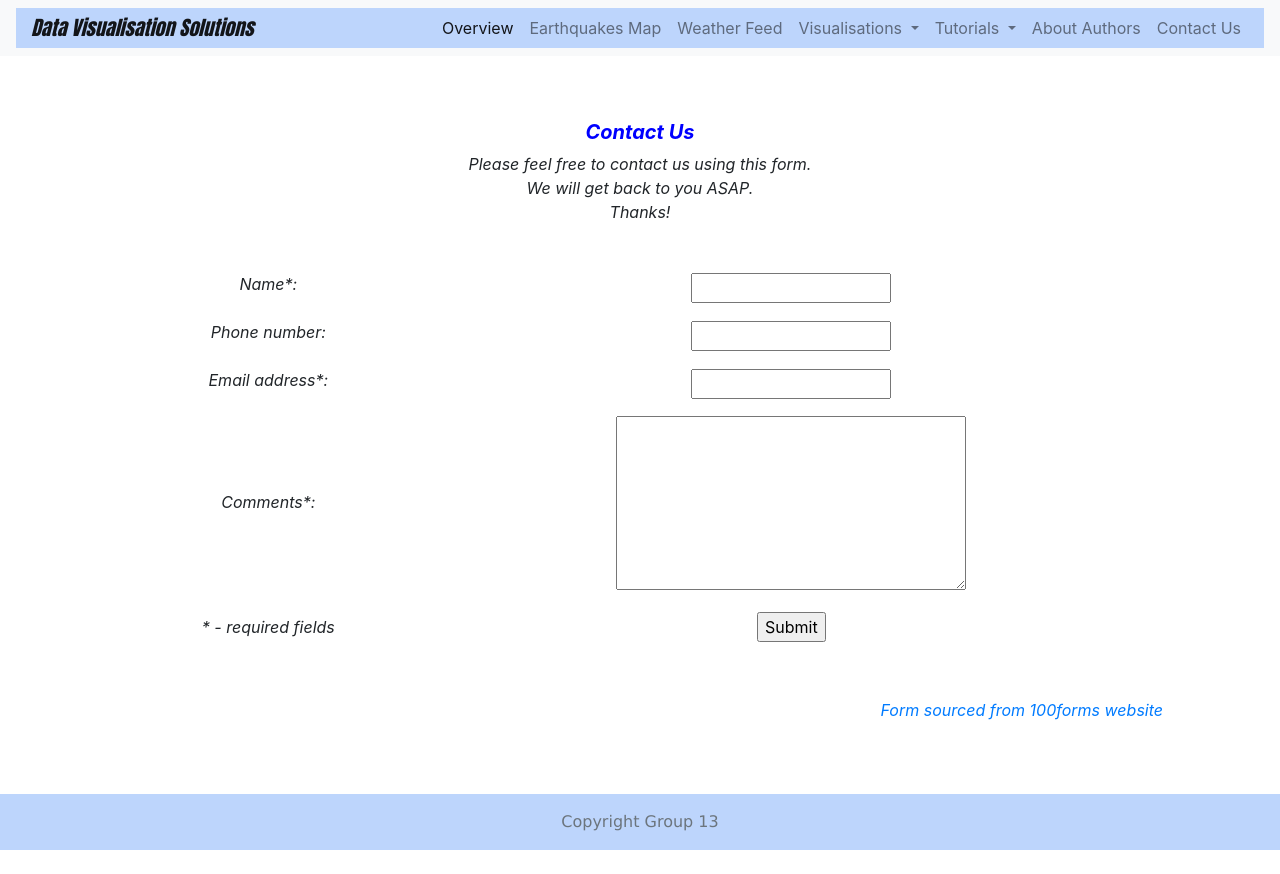
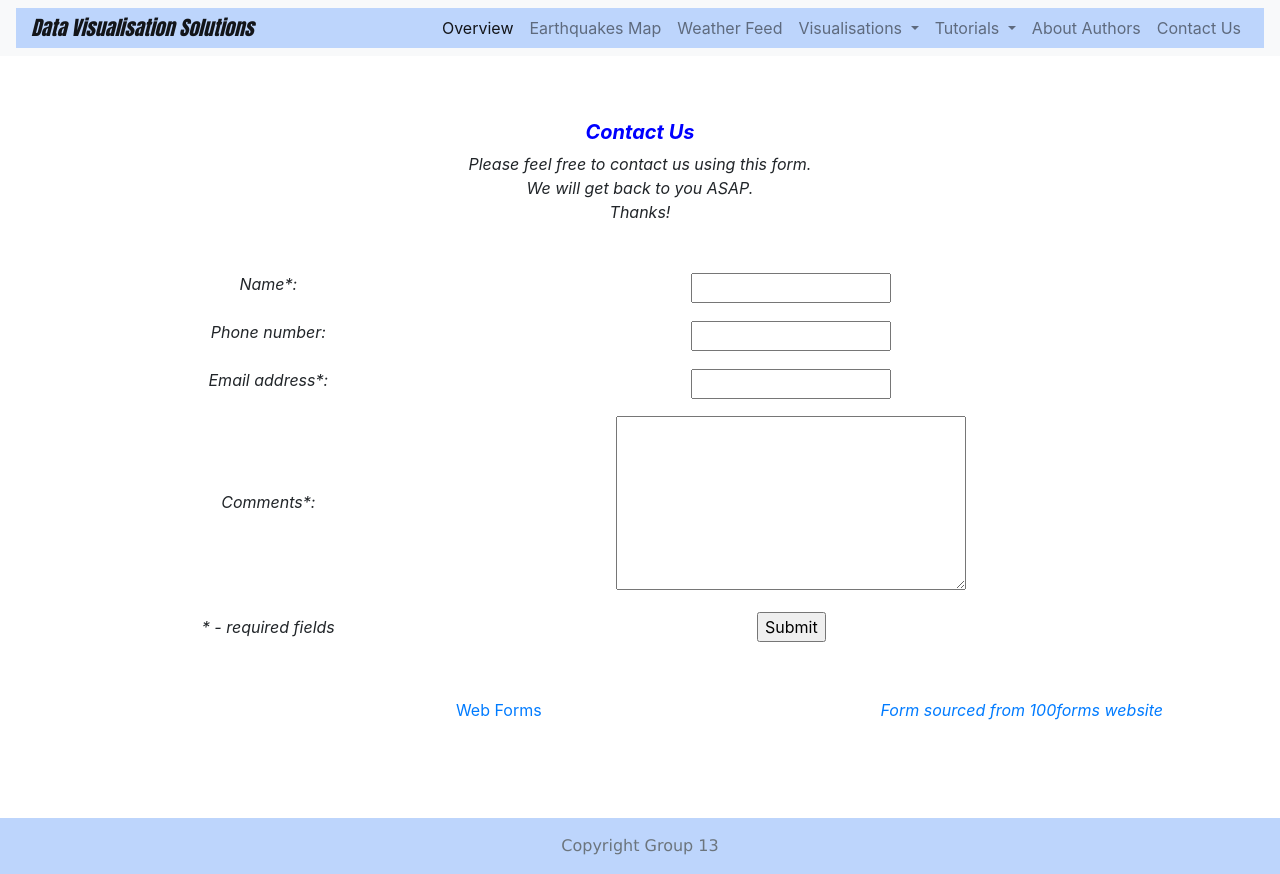
Before and after one commit to group13IP3/group13IP3.github.io, a plain HTML site: page Contact Us.html in a window 1280 px wide. Before the commit the page ends 850 px from the top, so only its background shows below. Drawn offline with nearby package versions, Linux system fonts and the light colour scheme.

Commit message:
Update Contact Us.html

```diff
--- a/Contact Us.html
+++ b/Contact Us.html
@@ -173,6 +173,7 @@
             </tr>
           </table>
         </form><br><br>
+        <a href="https://www.100forms.com"id="INK100"title="web forms">Web Forms</a>
         <div style="float:right"><a href="https://www.100forms.com" id="lnk100" title="Form Sourced from 100forms website."><i>Form sourced from 100forms website</i></a></div>
       </div>
 
```
